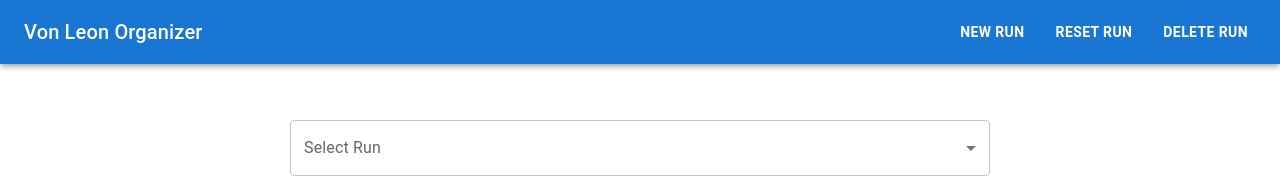
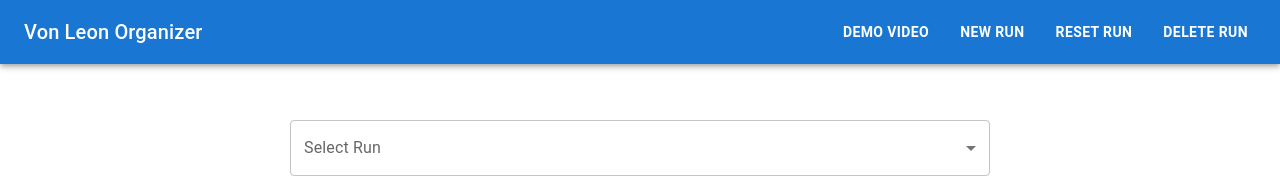
Before and after one commit to BoredX/vl-organizer, a React (Create React App) app: page / in a window 1280 px wide. Shown: the top 178 px of the page. Built offline with nearby package versions, Linux system fonts and the light colour scheme.

Commit message:
Add demo video and new bonus map

```diff
--- a/src/App.js
+++ b/src/App.js
@@ -602,6 +602,7 @@ function App() {
             <BonusRow bonusArray={bonusArray} />
           </Box>
           <img src="/vl_bonus.png" alt="Bonus map" />
+          <img src="/vl_bonus_11.png" alt="Bonus map for few looters" />
         </Stack>
       </Box>
     </Box>
--- a/src/components/NavBar.js
+++ b/src/components/NavBar.js
@@ -39,6 +39,18 @@ const NavBar = ({ onNewRun, onReset, onDelete }) => {
         </Typography>
 
         <Box display="flex" alignItems="center">
+          <Button
+            component="a"
+            href="https://youtu.be/w6VtxQqzFtg"
+            target="_blank"
+            color="inherit"
+            rel="noopener noreferrer"
+            style={{ marginRight: 15 }}
+          >
+            <Typography variant="button" fontWeight="bold">
+              Demo Video
+            </Typography>
+          </Button>
           <Button
             color="inherit"
             style={{ marginRight: 15 }}
```
Also changed, not shown: public/vl_bonus_11.png (added).
